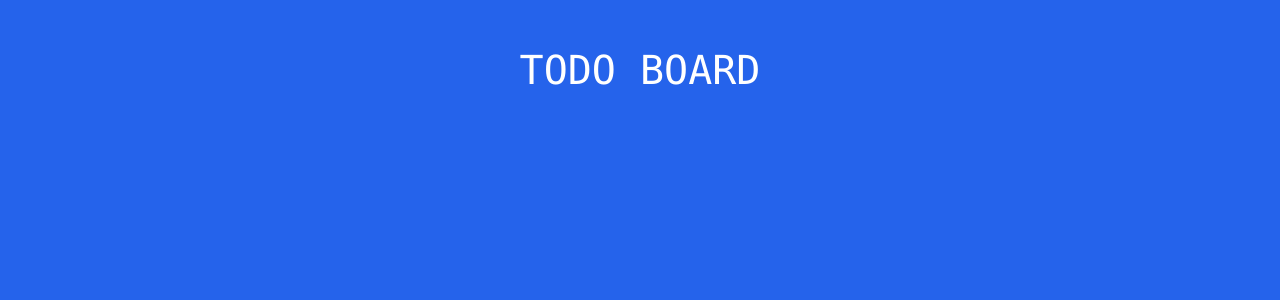
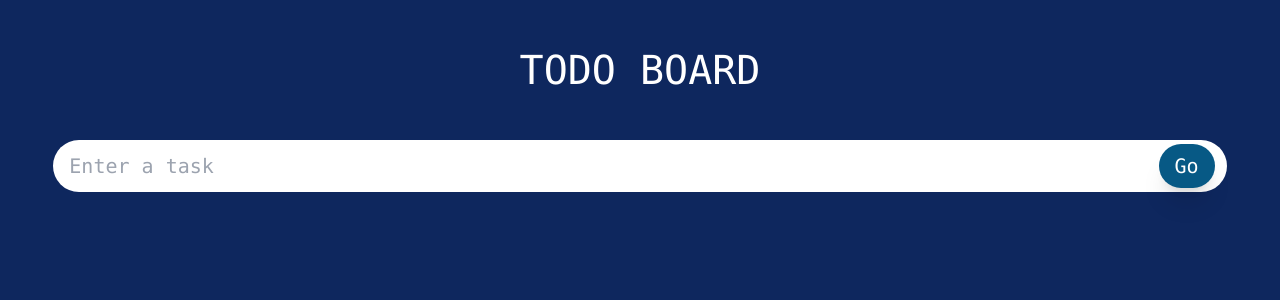
Before and after one commit to mdgabx/todo-typescript-with-react, a React (Create React App) app: page / in a window 1280 px wide. Shown: the top 300 px of the page. Built offline with nearby package versions, Linux system fonts and the light colour scheme.

Commit message:
User interface and styles added on the inputfield component

```diff
--- a/src/App.tsx
+++ b/src/App.tsx
@@ -1,5 +1,6 @@
 import React from 'react';
 import './App.css';
+import InputField from './components/InputField';
 
 const App: React.FC = () => {
   return (
@@ -7,6 +8,7 @@ const App: React.FC = () => {
       <h1 className="uppercase text-[35px] md:text-[40px] text-white my-8 md:my-10 z-[1] text-center">
         TODO Board
       </h1>
+      <InputField />
     </div>
   );
 }
--- /dev/null
+++ b/src/components/InputField.tsx
@@ -0,0 +1,18 @@
+import React from 'react'
+
+const InputField = () => {
+  return (
+    <form className="input flex w-11/12 relative items-center">
+        <input
+            className="input__box w-full rounded-full py-3 text-xl border-none ease-in duration-300 px-4 shadow-[0_0_10px_1000px_rgba(0,0,0,0.6)] focus:outline-none focus:shadow-2xl"
+            type="input"
+            placeholder="Enter a task"  />
+        <button className="input__submit absolute my-3 mx-3 rounded-full right-0 border-none text-xl bg-sky-800 text-white transition-all duration-1000 px-4 py-2
+            shadow-xl hover:scale-95" type="submit">
+            Go
+        </button>
+    </form>
+  )
+}
+
+export default InputField
--- a/src/index.css
+++ b/src/index.css
@@ -9,6 +9,9 @@
 
 body {
   font-family: var(--font-family);
+  box-sizing: border-box;
+  margin: 0;
+  padding: 0;
 }
 
 /* body {
```
